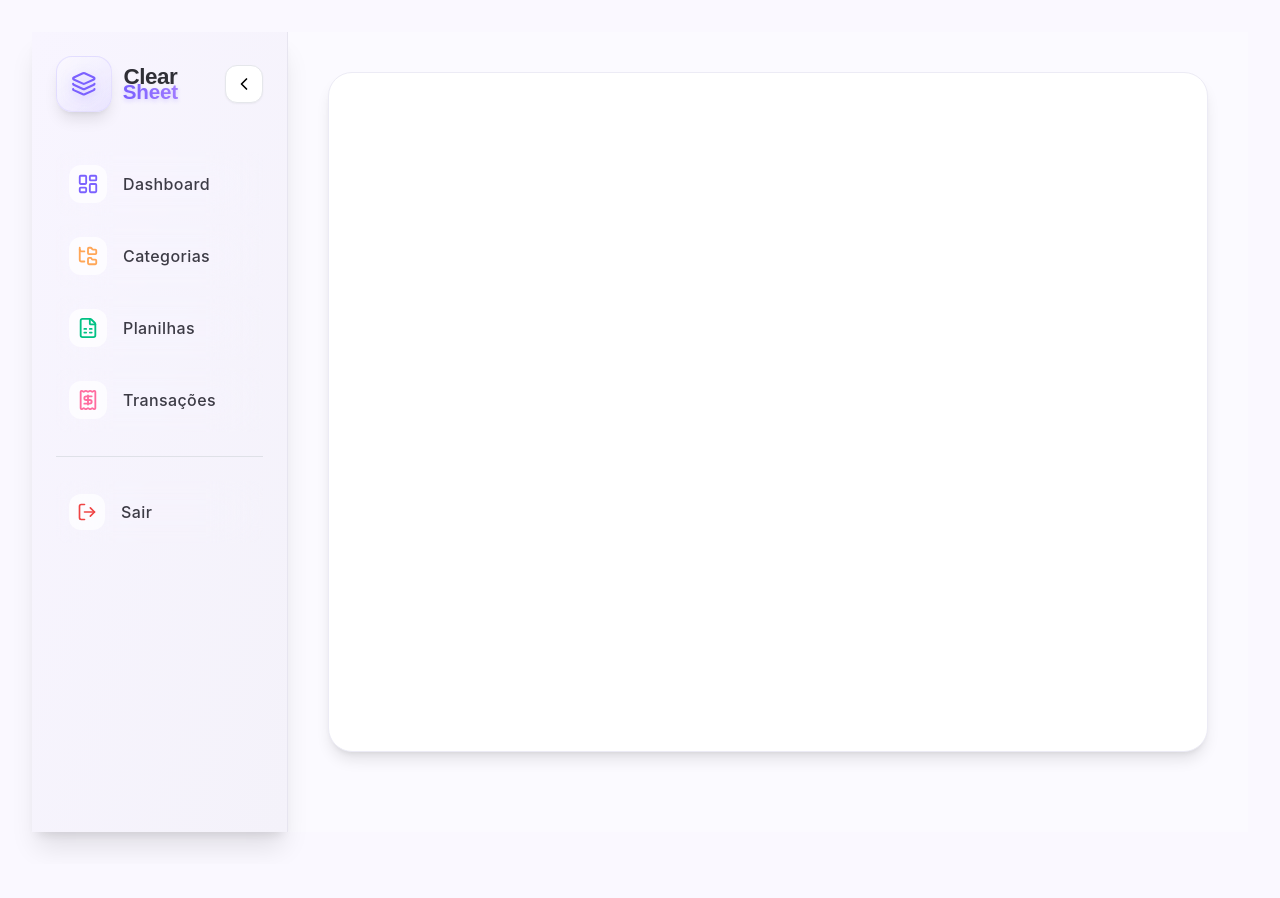
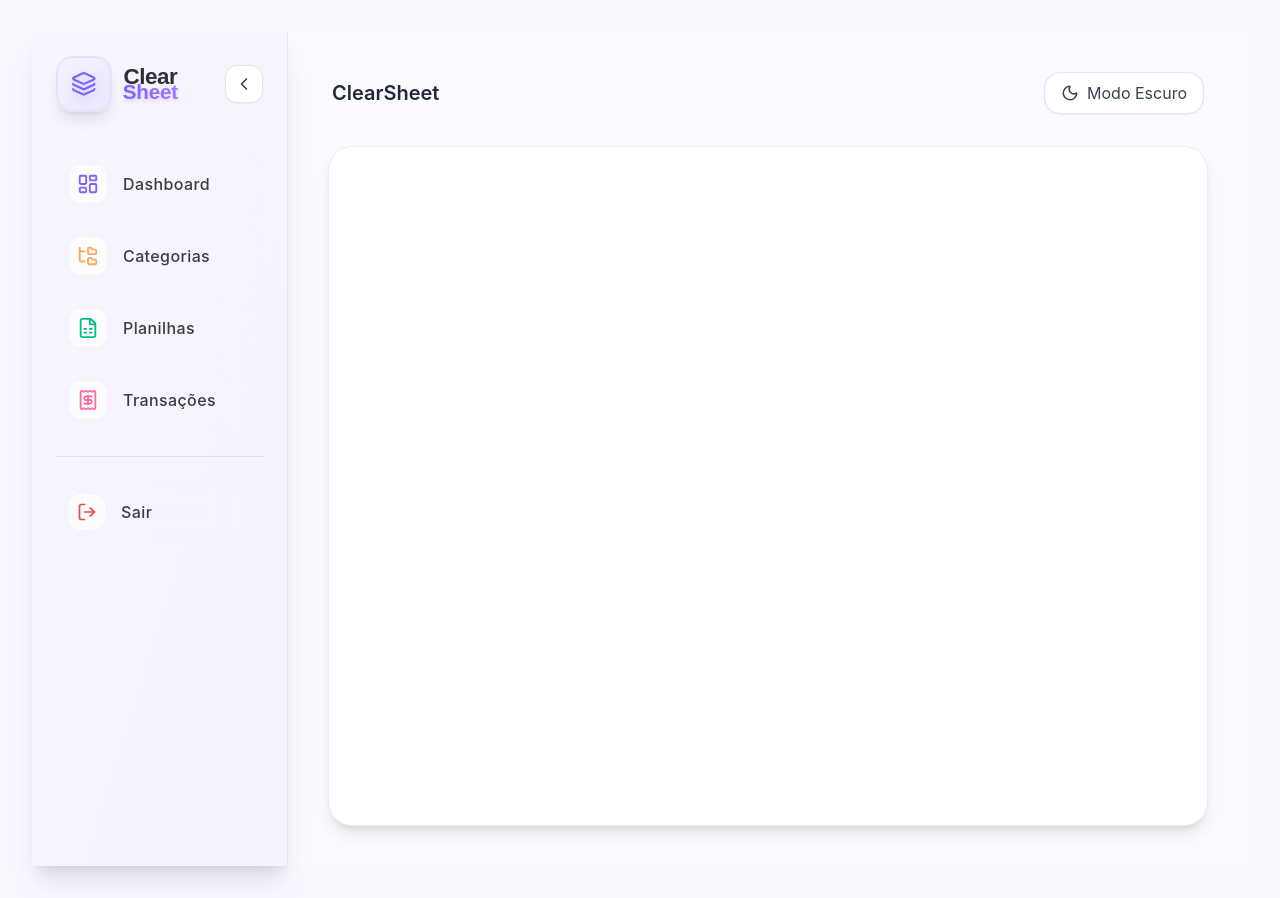
Before and after one commit to Henri-Di/ClearSheet, a React (Vite) app in the folder frontend/: page / in a window 1280 px wide. Before the commit the page ends 864 px from the top, so only its background shows below. Built offline with nearby package versions, Linux system fonts and the light colour scheme; sample sign-in values are in the browser's storage.

Commit message:
refactor(frontend-layouts): atualiza estrutura visual base e componente de identidade
- Ajusta ClearSheetLogo.tsx com otimizações de renderização e novo padrão visual
- Refatora MainLayout.tsx para padronização do layout global e integração dos módulos

```diff
--- a/frontend/src/layouts/ClearSheetLogo.tsx
+++ b/frontend/src/layouts/ClearSheetLogo.tsx
@@ -11,72 +11,80 @@ export function ClearSheetLogo({ size = 80 }: LogoProps) {
   const gap = size * 0.13;
 
   return (
-    <div
-      className="flex items-center select-none"
-      style={{ gap }}
-    >
-      {/* ÍCONE GLASS PREMIUM */}
+    <div className="flex items-center select-none" style={{ gap }}>
+
       <div
         className="
           rounded-2xl shadow-lg border backdrop-blur-xl
           flex items-center justify-center relative
+          transition-colors
         "
         style={{
           padding: iconPadding,
-          background:
-            "linear-gradient(135deg, rgba(245,242,255,0.85), rgba(230,224,255,0.65))",
-          borderColor: "rgba(210,205,255,0.45)",
         }}
       >
-        {/* Bordas de brilho interno */}
+
         <div
-          className="absolute inset-0 rounded-2xl pointer-events-none"
+          className="
+            absolute inset-0 rounded-2xl pointer-events-none
+            dark:hidden
+          "
           style={{
             background:
-              "linear-gradient(145deg, rgba(255,255,255,0.45), rgba(170,160,255,0.15))",
-            mixBlendMode: "overlay",
-            borderRadius: "inherit",
+              "linear-gradient(135deg, rgba(245,242,255,0.85), rgba(230,224,255,0.65))",
+            border: "1px solid rgba(210,205,255,0.45)",
           }}
         />
 
-        {/* Ícone principal */}
+        <div
+          className="
+            absolute inset-0 rounded-2xl pointer-events-none
+            hidden dark:block
+          "
+          style={{
+            background:
+              "linear-gradient(135deg, rgba(40,38,52,0.85), rgba(32,30,44,0.65))",
+            border: "1px solid rgba(80,78,98,0.45)",
+          }}
+        />
+
         <Layers
           size={iconSize}
           className="
-            text-[#7B61FF]
-            drop-shadow-[0_3px_6px_rgba(123,97,255,0.28)]
+            text-[#7B61FF] dark:text-[#B7A5FF]
+            drop-shadow-[0_3px_6px_rgba(123,97,255,0.30)]
+            transition-colors
           "
         />
       </div>
 
-      {/* TIPOGRAFIA FUTURISTA */}
-      <div
-        className="
-          font-display font-semibold tracking-tight select-none
-          flex flex-col leading-none
-        "
-      >
+      <div className="font-display font-semibold tracking-tight select-none flex flex-col leading-none">
+
+
         <span
-          className="text-[#2F2F36]"
+          className="text-[#2F2F36] dark:text-gray-200 transition-colors"
           style={{
             fontSize,
             letterSpacing: "-0.02em",
-            textShadow: "0 1px 2px rgba(0,0,0,0.04)",
+            textShadow:
+              "0 1px 2px rgba(0,0,0,0.04)",
           }}
         >
           Clear
         </span>
 
         <span
-          className="font-semibold"
+          className="font-semibold transition-all"
           style={{
             fontSize: fontSize * 0.92,
             marginTop: size * -0.08,
-            background: "linear-gradient(90deg, #7B61FF 0%, #A680FF 100%)",
+            background:
+              "linear-gradient(90deg, #7B61FF 0%, #A680FF 100%)",
             WebkitBackgroundClip: "text",
             WebkitTextFillColor: "transparent",
             letterSpacing: "-0.01em",
-            textShadow: "0 2px 4px rgba(123,97,255,0.23)",
+            textShadow:
+              "0 2px 4px rgba(123,97,255,0.23)",
           }}
         >
           Sheet
--- a/frontend/src/layouts/MainLayout.tsx
+++ b/frontend/src/layouts/MainLayout.tsx
@@ -10,13 +10,12 @@ import {
   ChevronLeft,
   ChevronRight,
 } from "lucide-react";
+
 import { ClearSheetLogo } from "./ClearSheetLogo";
 import { api } from "../services/api";
 import Swal from "sweetalert2";
+import { ThemeToggle } from "../components/ThemeToggle";
 
-// ========================================================
-// MENU ITEM COMPONENT
-// ========================================================
 interface MenuItemProps {
   to?: string;
   icon: React.ReactNode;
@@ -43,6 +42,7 @@ function MenuItem({
     flex items-center gap-4 p-3 rounded-xl transition-all
     hover:shadow-md hover:-translate-y-0.5
     backdrop-blur-xl border border-transparent
+    text-[#3C3B45] dark:text-gray-100
     ${disabled ? "opacity-50 pointer-events-none" : ""}
     ${color}
   `;
@@ -50,57 +50,57 @@ function MenuItem({
   const activeClass = isActive
     ? `
       bg-gradient-to-r from-[#EDE7FF] to-[#F6F2FF]
-      border-[#D0C9FF] shadow-md
+      dark:from-[#2a2342] dark:to-[#1e1a31]
+      border-[#D0C9FF] dark:border-[#3a3455]
+      shadow-md
     `
     : "";
 
-  const iconWrapper = (
+  return to ? (
+    <Link to={to} className={`${base} ${activeClass}`}>
       <div
         className={`
           flex items-center justify-center rounded-xl p-2
-        ${isActive ? "bg-white shadow-sm border border-gray-200" : "bg-white/70"}
+          ${
+            isActive
+              ? "bg-white dark:bg-[#2c2a38] shadow-sm border border-gray-200 dark:border-dark-border"
+              : "bg-white/70 dark:bg-[#2b2b33]"
+          }
         `}
       >
         {icon}
       </div>
-  );
-
-  const content = (
-    <>
-      <span className={`${collapsed ? "mx-auto" : ""}`}>{iconWrapper}</span>
 
       {!collapsed && (
-        <span className="font-medium text-[#3C3B45] tracking-wide">
+        <span className="font-medium tracking-wide text-[#3C3B45] dark:text-gray-100">
           {label}
         </span>
       )}
 
       {!collapsed && isActive && (
-        <span className="ml-auto text-xs bg-white px-2 py-0.5 rounded-full border border-gray-200 text-gray-500">
+        <span className="ml-auto text-xs bg-white dark:bg-[#2f2a41] px-2 py-0.5 rounded-full border border-gray-200 dark:border-dark-border text-gray-500 dark:text-gray-300">
           Ativo
         </span>
       )}
-    </>
-  );
+    </Link>
+  ) : (
+    <button
+      onClick={onClick}
+      className={`${base} hover:bg-red-50 dark:hover:bg-[#3a2a2a]`}
+    >
+      <div className="flex items-center justify-center rounded-xl p-2 bg-white/70 dark:bg-[#2b2b33]">
+        {icon}
+      </div>
 
-  if (to) {
-    return (
-      <Link to={to} className={`${base} ${activeClass}`}>
-        {content}
-      </Link>
-    );
-  }
-
-  return (
-    <button onClick={onClick} className={`${base} hover:bg-red-50`}>
-      {content}
+      {!collapsed && (
+        <span className="font-medium tracking-wide text-[#3C3B45] dark:text-gray-100">
+          {label}
+        </span>
+      )}
     </button>
   );
 }
 
-// ========================================================
-// MAIN LAYOUT
-// ========================================================
 export default function MainLayout() {
   const [collapsed, setCollapsed] = useState(false);
   const [loadingLogout, setLoadingLogout] = useState(false);
@@ -120,10 +120,9 @@ export default function MainLayout() {
     try {
       await api.post("/logout");
       localStorage.removeItem("token");
-
       Swal.close();
       navigate("/login");
-    } catch (err) {
+    } catch {
       Swal.fire("Erro", "Não foi possível finalizar o logout.", "error");
     } finally {
       setLoadingLogout(false);
@@ -131,80 +130,68 @@ export default function MainLayout() {
   }
 
   return (
-    <div className="flex min-h-screen bg-[#FBFAFF]">
-
-      {/* ========================================================
-         SIDEBAR PREMIUM
-      ======================================================== */}
+    <div className="flex min-h-screen bg-[#FBFAFF] dark:bg-dark-bg text-gray-800 dark:text-gray-100 transition-all">
       <aside
         className={`
           bg-gradient-to-br from-[#F8F5FF] to-[#F4F2FA]
-          border-r border-[#E7E5F0] shadow-xl relative
-          p-6 transition-all duration-300 flex flex-col
+          dark:from-[#1e1b26] dark:to-[#15131c]
+          border-r border-[#E7E5F0] dark:border-dark-border
+          shadow-xl relative p-6 transition-all duration-300 flex flex-col
           ${collapsed ? "w-20" : "w-64"}
         `}
       >
-        {/* LOGO + COLLAPSER */}
         <div className="flex items-center justify-between mb-10">
           {!collapsed && <ClearSheetLogo />}
 
           <button
             onClick={() => setCollapsed(!collapsed)}
             className="
-              p-2 rounded-xl bg-white border border-gray-200 shadow-sm
-              hover:shadow-md transition hover:-translate-y-0.5
+              p-2 rounded-xl bg-white dark:bg-dark-card
+              border border-gray-200 dark:border-dark-border
+              shadow-sm hover:shadow-md transition hover:-translate-y-0.5
+              text-gray-700 dark:text-gray-200
             "
           >
             {collapsed ? <ChevronRight size={20} /> : <ChevronLeft size={20} />}
           </button>
         </div>
 
-        {/* NAVIGATION */}
         <nav className="space-y-2">
-
-          {/* DASHBOARD - roxo principal */}
           <MenuItem
-            to="/dashboard"
+            to="/app/dashboard"
             icon={<LayoutDashboard size={22} className="text-[#7B61FF]" />}
-            color="hover:bg-[#ECE8FF]"
+            color="hover:bg-[#ECE8FF] dark:hover:bg-[#322a45]"
             label="Dashboard"
             collapsed={collapsed}
           />
 
-          {/* CATEGORIAS - laranja pastel */}
           <MenuItem
-            to="/categories"
+            to="/app/categories"
             icon={<FolderTree size={22} className="text-[#FFA657]" />}
-            color="hover:bg-[#FFF2E6]"
+            color="hover:bg-[#FFF2E6] dark:hover:bg-[#3c2e1e]"
             label="Categorias"
             collapsed={collapsed}
           />
 
-          {/* PLANILHAS - verde menta */}
           <MenuItem
-            to="/sheets"
+            to="/app/sheets"
             icon={<FileSpreadsheet size={22} className="text-[#00C184]" />}
-            color="hover:bg-[#E6FFF5]"
+            color="hover:bg-[#E6FFF5] dark:hover:bg-[#1c3a31]"
             label="Planilhas"
             collapsed={collapsed}
           />
 
-          {/* TRANSAÇÕES - rosa suave */}
           <MenuItem
-            to="/transactions"
+            to="/app/transactions"
             icon={<Receipt size={22} className="text-[#FF6B9F]" />}
-            color="hover:bg-[#FFE6F0]"
+            color="hover:bg-[#FFE6F0] dark:hover:bg-[#40212f]"
             label="Transações"
             collapsed={collapsed}
           />
-
         </nav>
 
+        <div className="border-t border-gray-300 dark:border-dark-border my-6 opacity-60"></div>
 
-        {/* DIVIDER */}
-        <div className="border-t border-gray-300 my-6 opacity-60"></div>
-
-        {/* LOGOUT */}
         <MenuItem
           onClick={handleLogout}
           disabled={loadingLogout}
@@ -216,20 +203,26 @@ export default function MainLayout() {
             )
           }
           label={loadingLogout ? "Saindo..." : "Sair"}
-          color="hover:bg-red-50"
+          color="hover:bg-red-50 dark:hover:bg-[#4c1f1f]"
           collapsed={collapsed}
         />
       </aside>
 
-      {/* ========================================================
-         MAIN CONTENT
-      ======================================================== */}
-      <main className="flex-1 p-10 bg-[#FBFAFF]">
+      <main className="flex-1 p-10 bg-[#FBFAFF] dark:bg-dark-bg text-gray-900 dark:text-gray-100 transition-all">
+        <header className="flex items-center justify-between mb-8 px-1 text-gray-700 dark:text-gray-100">
+          <h2 className="text-xl font-semibold text-gray-800 dark:text-gray-100">
+            ClearSheet
+          </h2>
+          <ThemeToggle />
+        </header>
+
         <div
           className="
             max-w-7xl mx-auto min-h-[85vh]
-            bg-white rounded-3xl shadow-lg border border-[#ECEBF5]
-            p-10 transition-all animate-fadeIn
+            bg-white dark:bg-[#1a1625]
+            border border-[#ECEBF5] dark:border-[#2a2538]
+            rounded-3xl shadow-lg p-10 transition-all
+            text-gray-800 dark:text-gray-100
           "
         >
           <Outlet />
```
Lines whose indentation alone changed are shown as unchanged.
